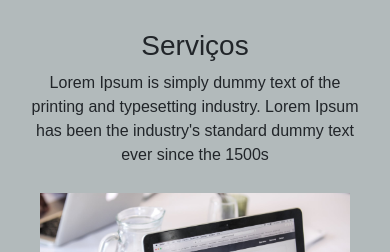
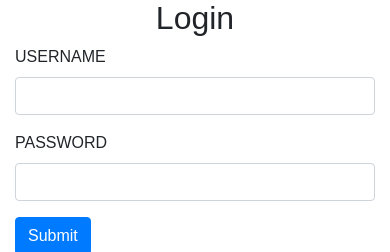
Before and after one commit to EvaneiFreitas/Projetosistema, a PHP site: page / in a window 390 px wide. Shown: the part 3163-3415 px from the top of the page. Run offline with PHP 8.4, Linux system fonts and the light colour scheme; some libraries are stand-ins or nearby versions.

Commit message:
atualizando a index adicionando mais componentes

```diff
--- a/css/style.css
+++ b/css/style.css
@@ -355,7 +355,4 @@ ul{
   animation-name: slideInRight;
 }
 
-
-
-
 /* FIM CSS CARROCEL */
--- a/index.php
+++ b/index.php
@@ -64,10 +64,8 @@
   </header>
 
 
-    <!-- CORPO DO SITE - teste -->
-
-
-<link href="https://raw.githubusercontent.com/daneden/animate.css/master/animate.css" rel="stylesheet">
+    <!-- CARROCEL-->
+<link href="#" rel="stylesheet">
 
 <div id="myCarousel" class="carousel slide carousel-fade" data-ride="carousel">
   <div class="carousel-inner">
@@ -119,48 +117,6 @@
   </div>
   <a class="carousel-control-prev" href="#myCarousel" role="button" data-slide="prev"> <span class="carousel-control-prev-icon" aria-hidden="true"></span> <span class="sr-only">Previous</span> </a> <a class="carousel-control-next" href="#myCarousel" role="button" data-slide="next"> <span class="carousel-control-next-icon" aria-hidden="true"></span> <span class="sr-only">Next</span> </a> </div>
 <!--slide end-->
-
-
-
-
-
-
-
-
-
-
-    <!-- CORPO DO SITE TESTE-->
-
-
-
-
-
-
-
-
-
-
-
-
-
-
-
-
-
-
-
-
-
-    <!--
-    <section id="quem-somos">
-       <div class="container-fluid quemsomos text-center margim">
-           <h3 class="margim">Quem Somos ....</h3>
-           <img class="rounded-circle" src="img/site1.jpeg" width="300" height="300" alt="" title="">
-           <h3>Somos um time comprometido e com foco em resultados...</h3>
-       </div>
-    </section>
-    -->
-
 
   <!-- INICIO SESSION PARCEIROS -->
 
@@ -253,43 +209,79 @@
     </ul>
   </div>
 </section>
+<!-- FIM DOS TESTE -->
 
 
-  <!-- FIM DOS TESTE -->
 
-    <section class="" id="Serviços">
-            <div class="container-fluid text-center margim servicos">
-                <h3>Serviços</h3>
+  <!-- INICIO DA SESSION LOGIN-->
+<section class="">
     <div class="container">
 	<div class="row">
+		<div class="col-md-4 login-sec">
+		    <h2 class="text-center">Login</h2>
+		    <form class="login-form">
+  <div class="form-group">
+    <label for="exampleInputEmail1" class="text-uppercase">Username</label>
+    <input type="text" class="form-control" placeholder="">
 
-                          <div class="col-md-4">
-                              <p>
-                                  Lorem Ipsum is simply dummy text of the printing and typesetting industry. Lorem Ipsum has been the industry's standard dummy text ever since the 1500s
-                              </p>
-                              <img class="" src="img/site2.jpeg" width="100%" height="" alt="" title="">
+  </div>
+  <div class="form-group">
+    <label for="exampleInputPassword1" class="text-uppercase">Password</label>
+    <input type="password" class="form-control" placeholder="">
   </div>
 
-                          <div class="col-md-4">
-                              <p>
-                                  Lorem Ipsum is simply dummy text of the printing and typesetting industry. Lorem Ipsum has been the industry's standard dummy text ever since the 1500s
-                              </p>
-                              <img class="" src="img/site2.jpeg" width="100%" height="" alt="" title="">
+
+    <div class="">
+    <button type="submit" class="btn btn-login btn-primary">Submit</button>
   </div>
 
-                          <div class="col-md-4">
-                              <p>
-                                  Lorem Ipsum is simply dummy text of the printing and typesetting industry. Lorem Ipsum has been the industry's standard dummy text ever since the 1500s
-                              </p>
-                              <img class="" src="img/site2.jpeg" width="100%" height="" alt="" title="">
+</form>
+<div class="copy-text"><a href="#"></a></div>
+</div>
+
+
+		<div class="col-md-8 banner-sec">
+            <div id="carouselExampleIndicators" class="carousel slide" data-ride="carousel">
+                 <ol class="carousel-indicators">
+                    <li data-target="#carouselExampleIndicators" data-slide-to="0" class="active"></li>
+                    <li data-target="#carouselExampleIndicators" data-slide-to="1"></li>
+                    <li data-target="#carouselExampleIndicators" data-slide-to="2"></li>
+                  </ol>
+            <div class="carousel-inner" role="listbox">
+    <div class="carousel-item active">
+      <img class="d-block img-fluid" src="https://static.pexels.com/photos/33972/pexels-photo.jpg" alt="First slide">
+      <div class="carousel-caption d-none d-md-block">
+        <div class="banner-text">
+            <h2>Nossos Serviços - Feitos</h2>
+            <p>Lorem ipsum dolor sit amet, consectetur adipiscing elit, sed do eiusmod tempor incididunt ut labore et dolore magna aliqua. Ut enim ad minim veniam, quis nostrud exercitation</p>
+        </div>
+  </div>
+    </div>
+    <div class="carousel-item">
+      <img class="d-block img-fluid" src="https://images.pexels.com/photos/7097/people-coffee-tea-meeting.jpg" alt="First slide">
+      <div class="carousel-caption d-none d-md-block">
+        <div class="banner-text">
+            <h2>Manutenção em notebook</h2>
+            <p>Lorem ipsum dolor sit amet, consectetur adipiscing elit, sed do eiusmod tempor incididunt ut labore et dolore magna aliqua. Ut enim ad minim veniam, quis nostrud exercitation</p>
+        </div>
+    </div>
+    </div>
+    <div class="carousel-item">
+      <img class="d-block img-fluid" src="https://images.pexels.com/photos/872957/pexels-photo-872957.jpeg" alt="First slide">
+      <div class="carousel-caption d-none d-md-block">
+        <div class="banner-text">
+            <h2>Manutenção em Tvs</h2>
+            <p>Lorem ipsum dolor sit amet, consectetur adipiscing elit, sed do eiusmod tempor incididunt ut labore et dolore magna aliqua. Ut enim ad minim veniam, quis nostrud exercitation</p>
+        </div>
+    </div>
+  </div>
             </div>
 
 		</div>
 	</div>
 </div>
-
 </section>
-
+<!-- FIM DA SESSION LOGIN -->
 
     <footer class="container-fluid text-center margim bg-footer">
         <p>Desenvolvido por: Evanei Freitas - W&D Informática </p>
```
Lines whose indentation alone changed are shown as unchanged.
